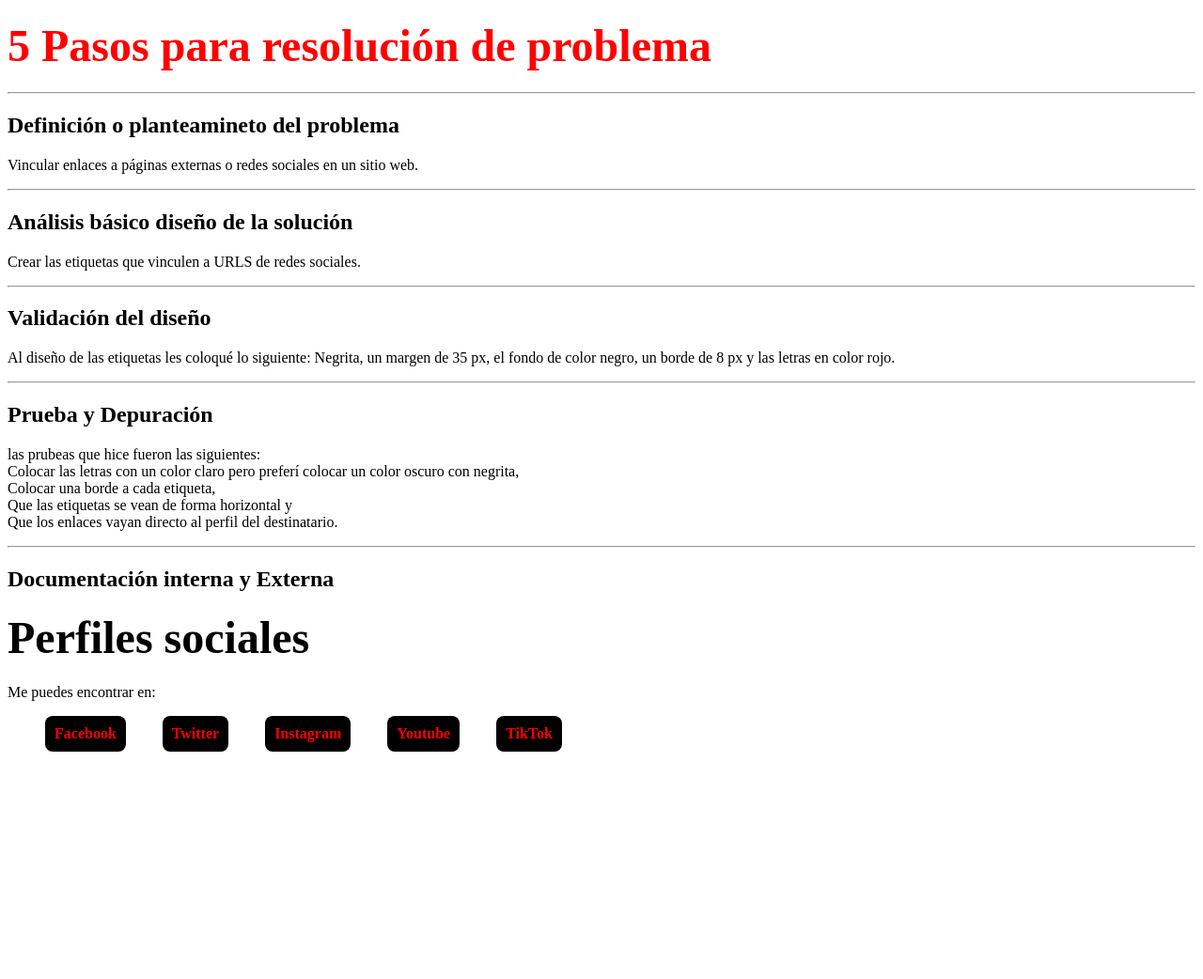
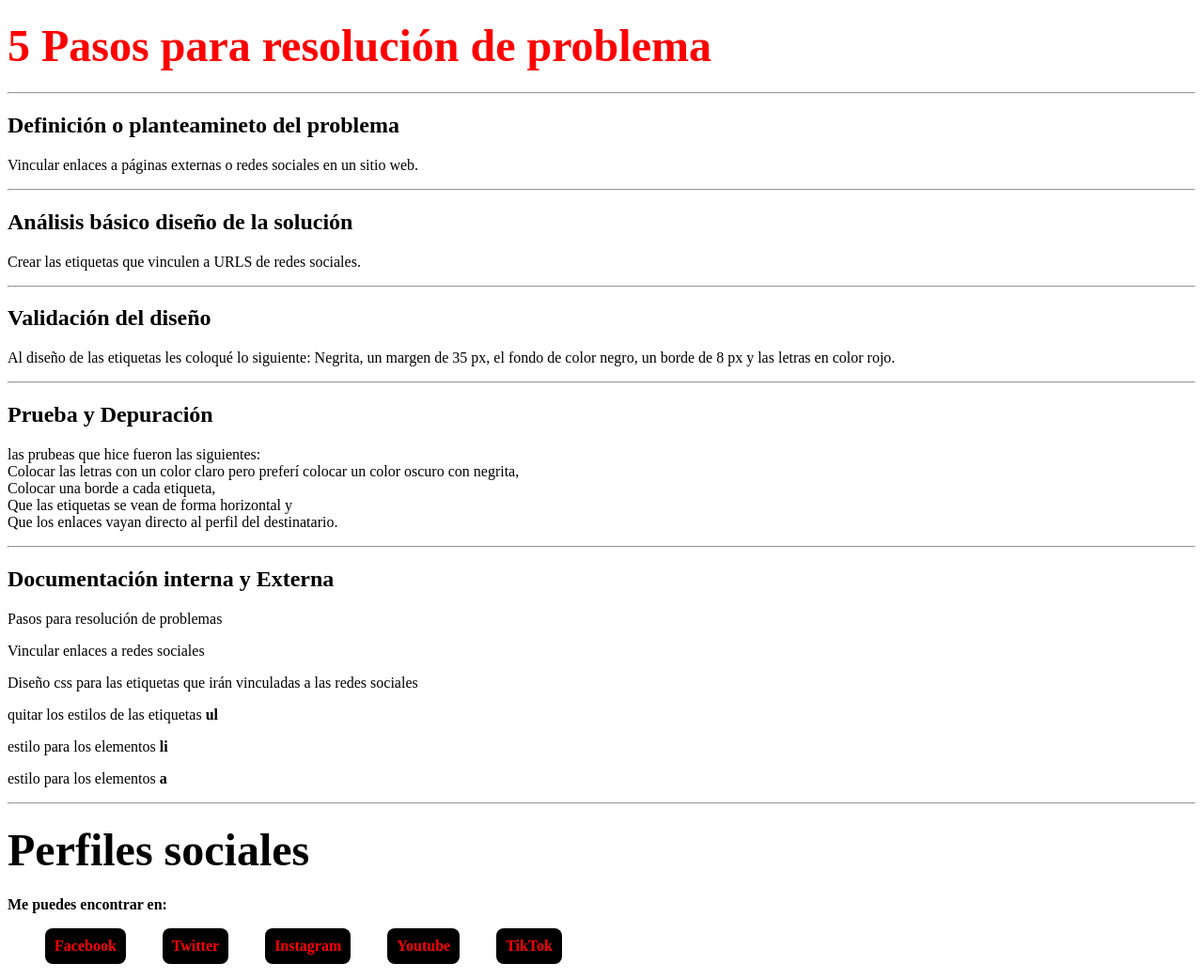
Before and after one commit to Brando1997/Ensayo-Semana-12, a plain HTML site: page index.html in a window 1280 px wide. Shown: the whole page at 94% size. Before the commit the page ends 816 px from the top, so only its background shows below. Drawn offline with Linux system fonts and the light colour scheme.

Commit message:
agragamos una modificacion

```diff
--- a/index.html
+++ b/index.html
@@ -45,14 +45,30 @@
     Documentación interna y Externa
 </h2>
 <p>
-
+    Pasos para resolución de problemas
 </p>
+<p>
+    Vincular enlaces a redes sociales
+</p>
+<p>
+    Diseño css para las etiquetas que irán vinculadas a las redes sociales
+</p>
+<p>
+    quitar los estilos de las etiquetas <b>ul</b>
+</p>
+<p>
+    estilo para los elementos <b>li</b>
+</p>
+<p>
+    estilo para los elementos <b>a</b>
+</p>
+<hr>
 
 <body>
     <h1 id="Perfiles sociales"><font size="10"> Perfiles sociales</font></h1>
 </body>
 
-<p> Me puedes encontrar en:</p>
+<p> <b> Me puedes encontrar en:</b></p>
 <body>
 
     <!-- Vincular enlaces a redes sociales -->
```
